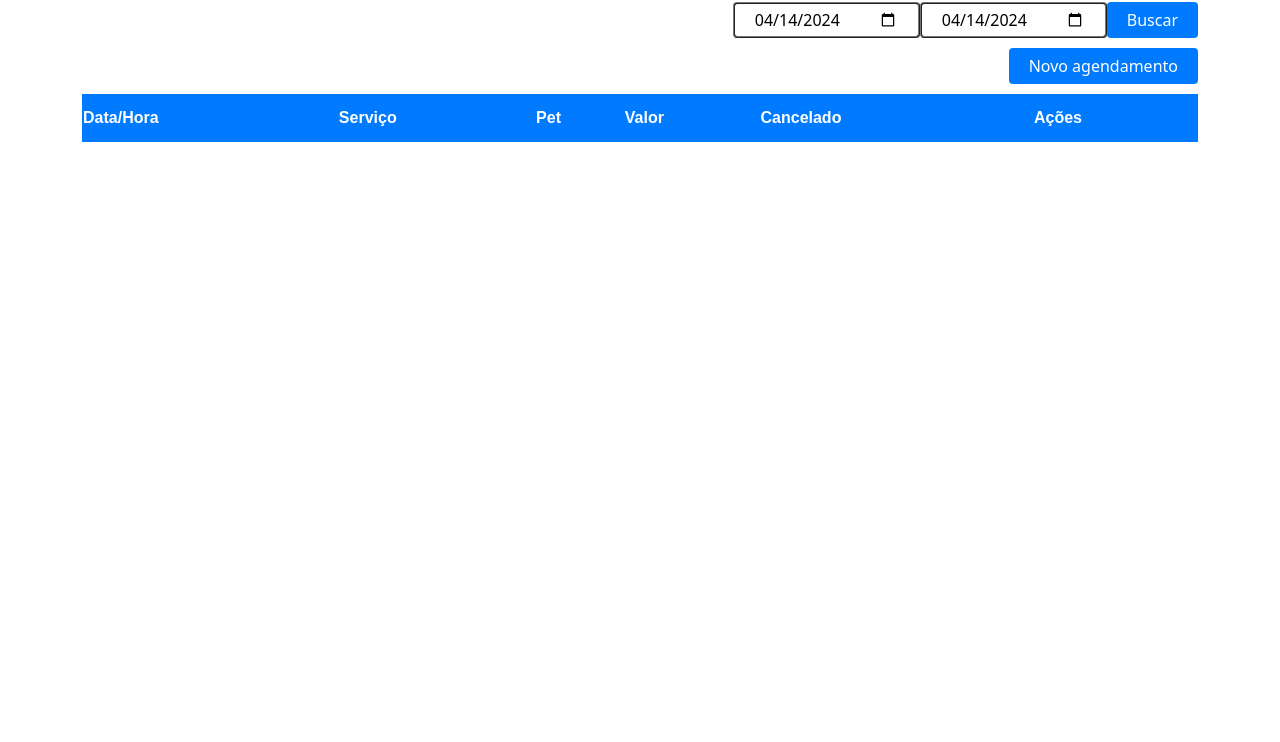
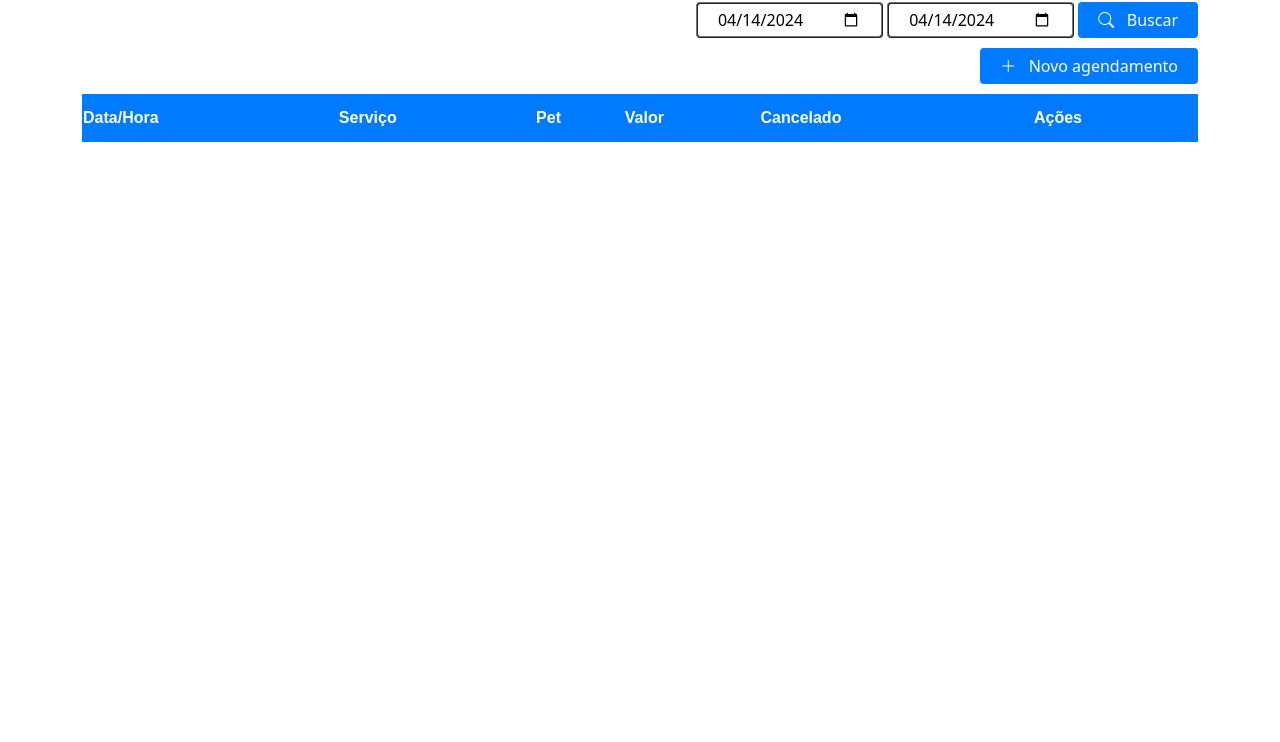
Before and after one commit to jonathangsilveira/mvp-registro-petshop-frontend, a plain HTML site: page index.html in a window 1280 px wide. Shown: the part 58-800 px from the top of the page. Drawn offline with nearby package versions, Linux system fonts and the light colour scheme; no server answers.

Commit message:
Add icons and spacing between fields

```diff
--- a/index.html
+++ b/index.html
@@ -24,10 +24,14 @@
         <section id="secao-filtros">
             <div class="conteudo-alinhamento-final" id="filters-container">
                 <input class="filtro-data" id="filtro-data-inicio" type="date" />
+                &nbsp;
                 <input class="filtro-data" id="filtro-data-fim" type="date" />
+                &nbsp;
                 <button class="botao-normal"
                     id="botao-buscar"
                     onclick="buscarAgendamentosPorData()">
+                    <i class="bi bi-search"></i>
+                    &nbsp;
                     Buscar
                 </button>
             </div>
@@ -39,6 +43,8 @@
                 data-bs-toggle="modal"
                 data-bs-target="#novoAgendamentoModal"
                 onclick="limparCamposNovoAgendamento()">
+                <i class="bi bi-plus-lg"></i>
+                &nbsp;
                 Novo agendamento
             </button>
         </div>
```
